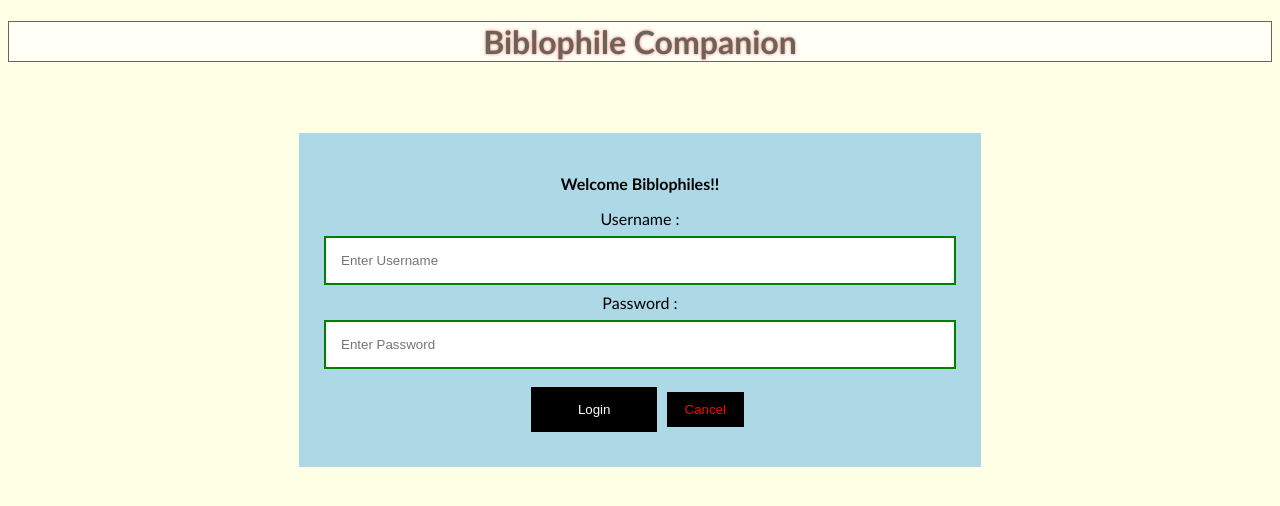
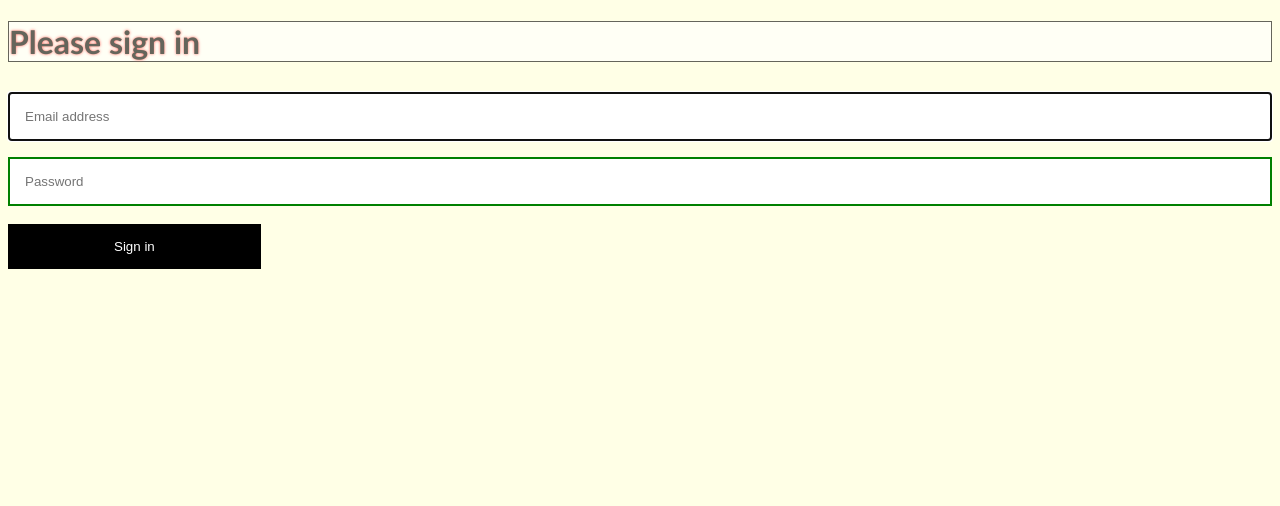
Before and after one commit to MonicaSai7/DK182-BiblioDevelopers, a Django app: page /login in a window 1280 px wide. Shown: the top 506 px of the page. Run offline with Django 3.2, Linux system fonts and the light colour scheme; some libraries are stand-ins or nearby versions.

Commit message:
Add cognito login

```diff
--- a/templates/login.html
+++ b/templates/login.html
@@ -2,7 +2,15 @@
 <html>
 <head>
 <meta name="viewport" content="width=device-width, initial-scale=1">
+{% load static %}
 <title> Login Page </title>
+<!-- Javascript SDK-->
+
+<script src="https://code.jquery.com/jquery-1.11.3.min.js"></script>
+<script src="{% static 'js/amazon-cognito-auth.min.js' %}"></script>
+<script src="https://sdk.amazonaws.com/js/aws-sdk-2.7.16.min.js"></script>
+<script src="{% static 'js/amazon-cognito-identity.min.js' %}"></script>
+<script src="{% static 'js/config.js' %}"></script>
 <style>
 Body {
   font-family: Calibri, Helvetica, sans-serif;
@@ -59,21 +67,52 @@ button {
 </style>
 </head>
 <body>
-    <center><h1>Biblophile Companion</h1><br> </center>
+    <form>
+      <h1>Please sign in</h1>
 
-    <form action='login' method="POST"> <center>
-        {% csrf_token%}
-        <div class="container">
-            <p><strong>Welcome Biblophiles!! </strong></p>
-            <label>Username : </label>
-            <input type="text" placeholder="Enter Username" name="username" required style="text-align:left">
-            <label>Password : </label>
-            <input type="password" placeholder="Enter Password" name="password" required>
-            <button type="submit">Login</button>
+      <input type="text" id="inputUsername"  placeholder="Email address" name="username" required autofocus>
+      <input type="password" id="inputPassword"  placeholder="Password" name="password" required>
+      <button type="button" onclick="signInButton()">Sign in</button>
 
-            <button type="button" class="cancelbtn"><center> Cancel</center></button>
+    </form>
 
-        </div> </center>
-    </form>
+
+<script>
+
+  function signInButton() {
+
+	var authenticationData = {
+        Username : document.getElementById("inputUsername").value,
+        Password : document.getElementById("inputPassword").value,
+    };
+
+    var authenticationDetails = new AmazonCognitoIdentity.AuthenticationDetails(authenticationData);
+
+	var poolData = {
+        UserPoolId : _config.cognito.userPoolId, // Your user pool id here
+        ClientId : _config.cognito.clientId, // Your client id here
+    };
+
+    var userPool = new AmazonCognitoIdentity.CognitoUserPool(poolData);
+
+    var userData = {
+        Username : document.getElementById("inputUsername").value,
+        Pool : userPool,
+    };
+
+    var cognitoUser = new AmazonCognitoIdentity.CognitoUser(userData);
+
+	cognitoUser.authenticateUser(authenticationDetails, {
+        onSuccess: function (result) {
+			var accessToken = result.getAccessToken().getJwtToken();
+			console.log(accessToken);
+        },
+
+        onFailure: function(err) {
+            alert(err.message || JSON.stringify(err));
+        },
+    });
+  }
+</script>
 </body>
 </html>
```
